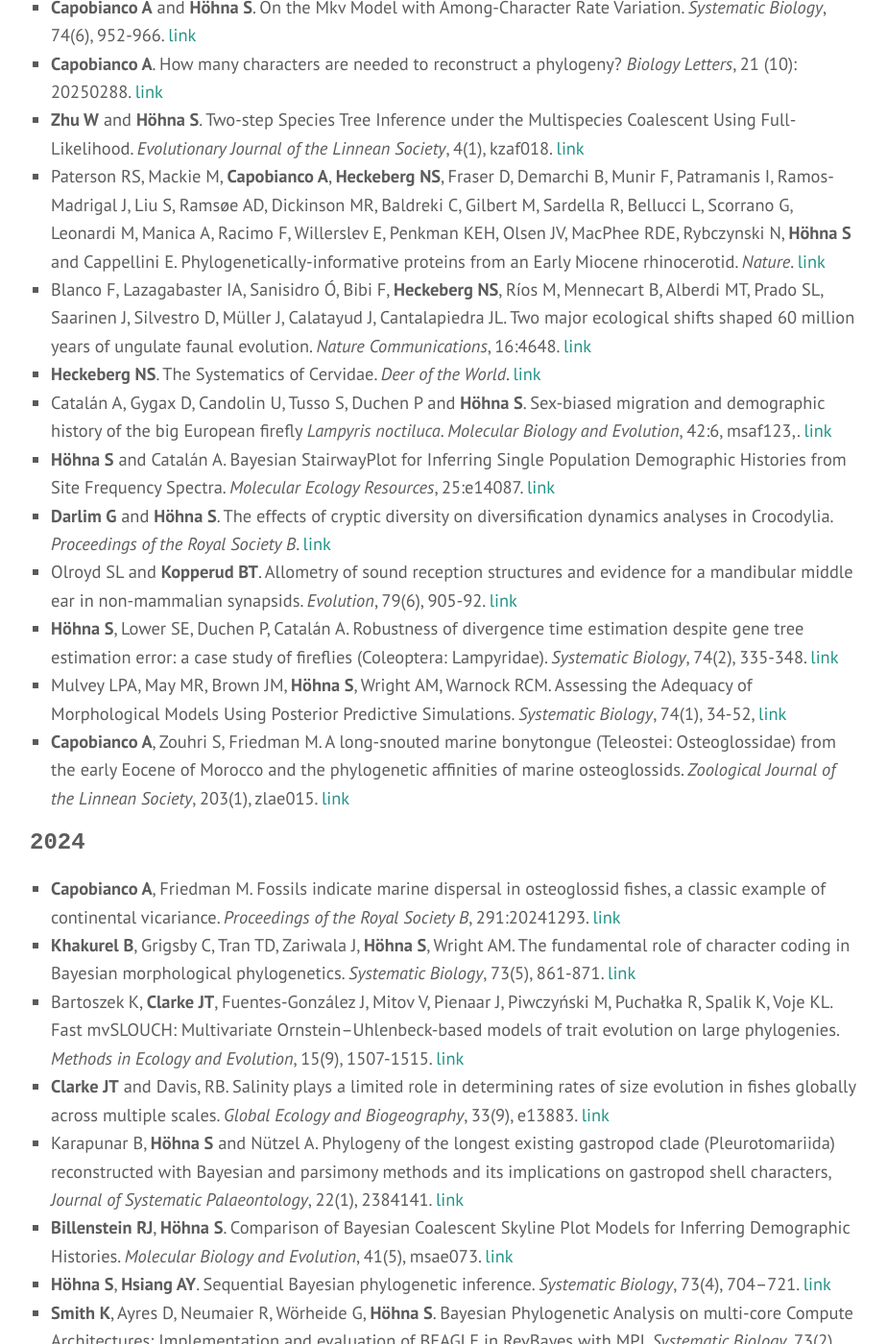
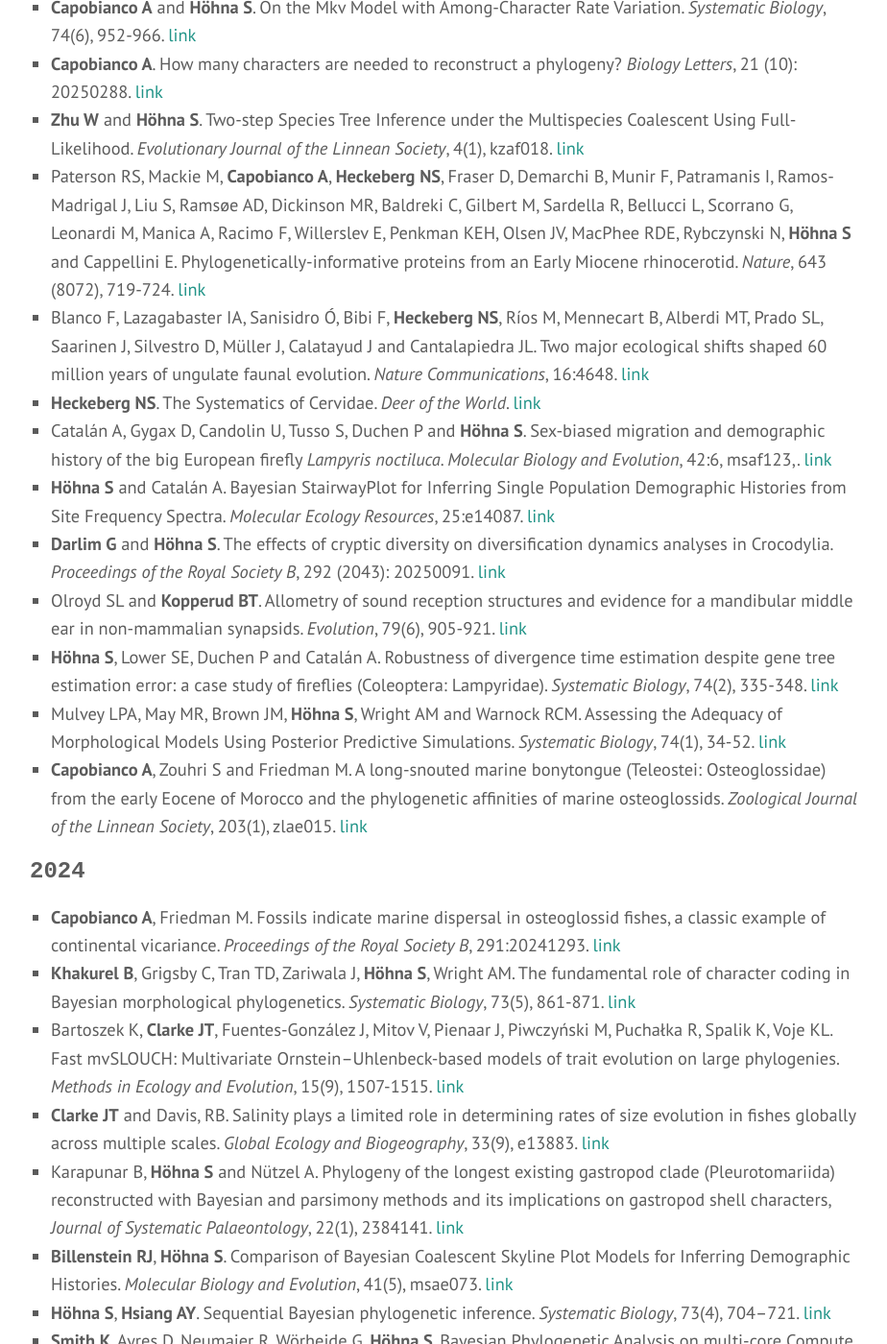
Before and after one commit to hoehnalab/hoehnalab.github.io, a Jekyll site: the page built from publications.md, in a window 1280 px wide and 1400 px high, scrolled down 692 px. Shown: the whole window at 96% size, without its empty margins (177-1101 px from the left). Built offline with Jekyll 4.4.1, drawn with Linux system fonts in a browser that asks for light colours; some web fonts are replaced.

Commit message:
Update publications.md

```diff
--- a/publications.md
+++ b/publications.md
@@ -15,16 +15,16 @@
 - <strong>Capobianco A</strong> and <strong>Höhna S</strong>. On the Mkv Model with Among-Character Rate Variation. *Systematic Biology*, 74(6), 952-966. [link](https://doi.org/10.1093/sysbio/syaf038)
 - <strong>Capobianco A</strong>. How many characters are needed to reconstruct a phylogeny? *Biology Letters*, 21 (10): 20250288. [link](https://doi.org/10.1098/rsbl.2025.0288)
 - <strong>Zhu W</strong> and <strong>Höhna S</strong>. Two-step Species Tree Inference under the Multispecies Coalescent Using Full-Likelihood. *Evolutionary Journal of the Linnean Society*, 4(1), kzaf018. [link](https://doi.org/10.1093/evolinnean/kzaf018)
-- Paterson RS, Mackie M, <strong>Capobianco A</strong>, <strong>Heckeberg NS</strong>, Fraser D, Demarchi B, Munir F, Patramanis I, Ramos-Madrigal J, Liu S, Ramsøe AD, Dickinson MR, Baldreki C, Gilbert M, Sardella R, Bellucci L, Scorrano G, Leonardi M, Manica A, Racimo F, Willerslev E, Penkman KEH, Olsen JV, MacPhee RDE, Rybczynski N, <strong>Höhna S</strong> and Cappellini E. Phylogenetically-informative proteins from an Early Miocene rhinocerotid. *Nature*. [link](https://doi.org/10.1038/s41586-025-09231-4)
-- Blanco F, Lazagabaster IA, Sanisidro Ó, Bibi F, <strong>Heckeberg NS</strong>, Ríos M, Mennecart B, Alberdi MT, Prado SL, Saarinen J, Silvestro D, Müller J, Calatayud J, Cantalapiedra JL. Two major ecological shifts shaped 60 million years of ungulate faunal evolution. *Nature Communications*, 16:4648. [link](https://doi.org/10.1038/s41467-025-59974-x)
+- Paterson RS, Mackie M, <strong>Capobianco A</strong>, <strong>Heckeberg NS</strong>, Fraser D, Demarchi B, Munir F, Patramanis I, Ramos-Madrigal J, Liu S, Ramsøe AD, Dickinson MR, Baldreki C, Gilbert M, Sardella R, Bellucci L, Scorrano G, Leonardi M, Manica A, Racimo F, Willerslev E, Penkman KEH, Olsen JV, MacPhee RDE, Rybczynski N, <strong>Höhna S</strong> and Cappellini E. Phylogenetically-informative proteins from an Early Miocene rhinocerotid. *Nature*, 643 (8072), 719-724. [link](https://doi.org/10.1038/s41586-025-09231-4)
+- Blanco F, Lazagabaster IA, Sanisidro Ó, Bibi F, <strong>Heckeberg NS</strong>, Ríos M, Mennecart B, Alberdi MT, Prado SL, Saarinen J, Silvestro D, Müller J, Calatayud J and Cantalapiedra JL. Two major ecological shifts shaped 60 million years of ungulate faunal evolution. *Nature Communications*, 16:4648. [link](https://doi.org/10.1038/s41467-025-59974-x)
 - <strong>Heckeberg NS</strong>. The Systematics of Cervidae. *Deer of the World*. [link](https://doi.org/10.1007/978-3-031-17756-9_1)
 - Catalán A, Gygax D, Candolin U, Tusso S, Duchen P and <strong>Höhna S</strong>. Sex-biased migration and demographic history of the big European firefly *Lampyris noctiluca*. *Molecular Biology and Evolution*,  42:6, msaf123,. [link](https://doi.org/10.1093/molbev/msaf123)
 - <strong>Höhna S</strong> and Catalán A. Bayesian StairwayPlot for Inferring Single Population Demographic Histories from Site Frequency Spectra. *Molecular Ecology Resources*, 25:e14087. [link](https://doi.org/10.1111/1755-0998.14087)
-- <strong>Darlim G</strong> and <strong>Höhna S</strong>. The effects of cryptic diversity on diversification dynamics analyses in Crocodylia. *Proceedings of the Royal Society B*. [link](https://doi.org/10.1098/rspb.2025.0091)
-- Olroyd SL and <strong>Kopperud BT</strong>. Allometry of sound reception structures and evidence for a mandibular middle ear in non-mammalian synapsids. *Evolution*, 79(6), 905-92. [link](https://doi.org/10.1093/evolut/qpaf041)
-- <strong>Höhna S</strong>, Lower SE, Duchen P, Catalán A. Robustness of divergence time estimation despite gene tree estimation error: a case study of fireflies (Coleoptera: Lampyridae). *Systematic Biology*, 74(2), 335-348. [link](https://doi.org/10.1093/sysbio/syae065)
-- Mulvey LPA, May MR, Brown JM, <strong>Höhna S</strong>, Wright AM, Warnock RCM. Assessing the Adequacy of Morphological Models Using Posterior Predictive Simulations. *Systematic Biology*, 74(1), 34-52, [link](https://doi.org/10.1093/sysbio/syae055)
-- <strong>Capobianco A</strong>, Zouhri S, Friedman M. A long-snouted marine bonytongue (Teleostei: Osteoglossidae) from the early Eocene of Morocco and the phylogenetic affinities of marine osteoglossids. *Zoological Journal of the Linnean Society*, 203(1), zlae015. [link](https://doi.org/10.1093/zoolinnean/zlae015)
+- <strong>Darlim G</strong> and <strong>Höhna S</strong>. The effects of cryptic diversity on diversification dynamics analyses in Crocodylia. *Proceedings of the Royal Society B*, 292 (2043): 20250091. [link](https://doi.org/10.1098/rspb.2025.0091)
+- Olroyd SL and <strong>Kopperud BT</strong>. Allometry of sound reception structures and evidence for a mandibular middle ear in non-mammalian synapsids. *Evolution*, 79(6), 905-921. [link](https://doi.org/10.1093/evolut/qpaf041)
+- <strong>Höhna S</strong>, Lower SE, Duchen P and Catalán A. Robustness of divergence time estimation despite gene tree estimation error: a case study of fireflies (Coleoptera: Lampyridae). *Systematic Biology*, 74(2), 335-348. [link](https://doi.org/10.1093/sysbio/syae065)
+- Mulvey LPA, May MR, Brown JM, <strong>Höhna S</strong>, Wright AM and Warnock RCM. Assessing the Adequacy of Morphological Models Using Posterior Predictive Simulations. *Systematic Biology*, 74(1), 34-52. [link](https://doi.org/10.1093/sysbio/syae055)
+- <strong>Capobianco A</strong>, Zouhri S and Friedman M. A long-snouted marine bonytongue (Teleostei: Osteoglossidae) from the early Eocene of Morocco and the phylogenetic affinities of marine osteoglossids. *Zoological Journal of the Linnean Society*, 203(1), zlae015. [link](https://doi.org/10.1093/zoolinnean/zlae015)
 
 
 <h3>2024</h3>
```
